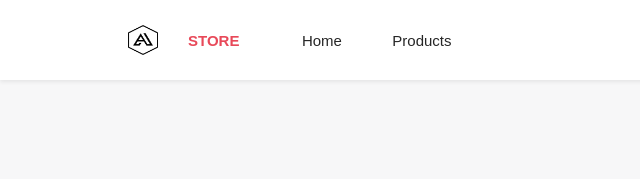
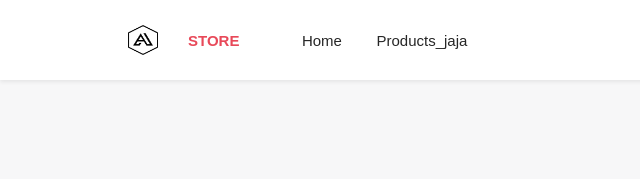
Before and after one commit to Andersonv96/ecommerce, a website: page index.html in a window 1280 px wide. Shown: the top 179 px of the page, 0-640 px from the left. Drawn offline with nearby package versions, Linux system fonts and the light colour scheme; some icons are missing; a web font is replaced by a local one.

Commit message:
Maquetado finalt

```diff
--- a/index.html
+++ b/index.html
@@ -34,7 +34,7 @@
               <li><a  href="#">Home</a></li>
             </div>
             <div class="btn"><i class="fi fi-rr-ticket"></i>
-              <li><a href="#products">Products</a></li>
+              <li><a href="#products">Products_jaja</a></li>
             </div>
           </ul>
         </div>
```
